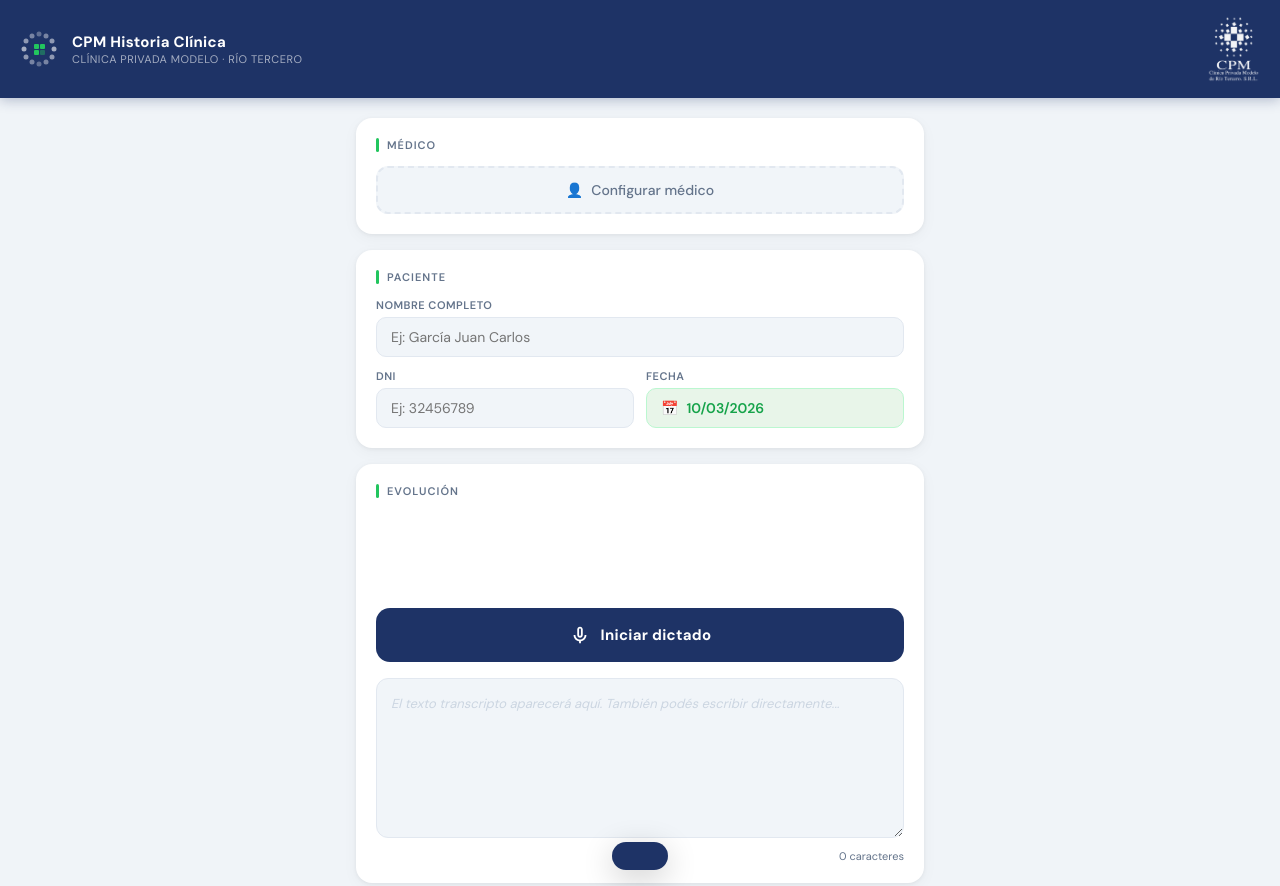
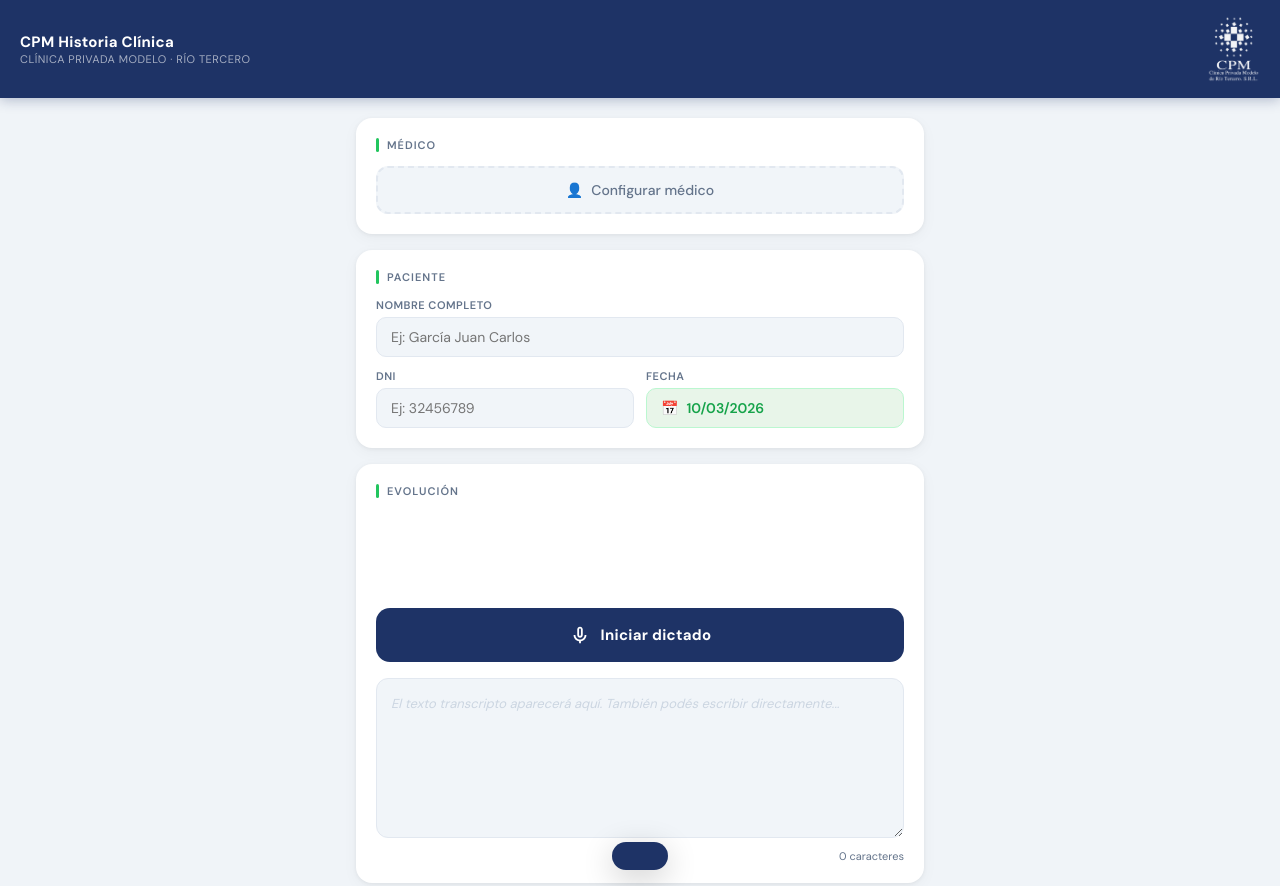
Before and after one commit to maurogallardo/clinica-hc, a plain HTML site: page index.html in a window 1280 px wide. Shown: the top 886 px of the page. Drawn offline with nearby package versions, Linux system fonts and the light colour scheme.

Commit message:
elimina logo SVG de puntos del header

```diff
--- a/index.html
+++ b/index.html
@@ -16,24 +16,6 @@
 
   <!-- HEADER -->
   <div class="header">
-    <svg class="logo-dots" viewBox="0 0 38 38" fill="none">
-      <circle cx="19" cy="4" r="2.5" fill="rgba(255,255,255,0.3)" />
-      <circle cx="26" cy="6" r="2.5" fill="rgba(255,255,255,0.4)" />
-      <circle cx="32" cy="11" r="2.5" fill="rgba(255,255,255,0.5)" />
-      <circle cx="34" cy="19" r="2.5" fill="rgba(255,255,255,0.6)" />
-      <circle cx="32" cy="27" r="2.5" fill="rgba(255,255,255,0.5)" />
-      <circle cx="26" cy="32" r="2.5" fill="rgba(255,255,255,0.4)" />
-      <circle cx="19" cy="34" r="2.5" fill="rgba(255,255,255,0.3)" />
-      <circle cx="12" cy="32" r="2.5" fill="rgba(255,255,255,0.4)" />
-      <circle cx="6" cy="27" r="2.5" fill="rgba(255,255,255,0.5)" />
-      <circle cx="4" cy="19" r="2.5" fill="rgba(255,255,255,0.6)" />
-      <circle cx="6" cy="11" r="2.5" fill="rgba(255,255,255,0.5)" />
-      <circle cx="12" cy="6" r="2.5" fill="rgba(255,255,255,0.4)" />
-      <rect x="14" y="14" width="5" height="5" rx="1" fill="#22c55e" />
-      <rect x="20" y="14" width="5" height="5" rx="1" fill="#22c55e" />
-      <rect x="14" y="20" width="5" height="5" rx="1" fill="#22c55e" />
-      <rect x="20" y="20" width="5" height="5" rx="1" fill="rgba(34,197,94,0.4)" />
-    </svg>
     <div class="header-text">
       <h1>CPM Historia Clínica</h1>
       <p>Clínica Privada Modelo · Río Tercero</p>
```
